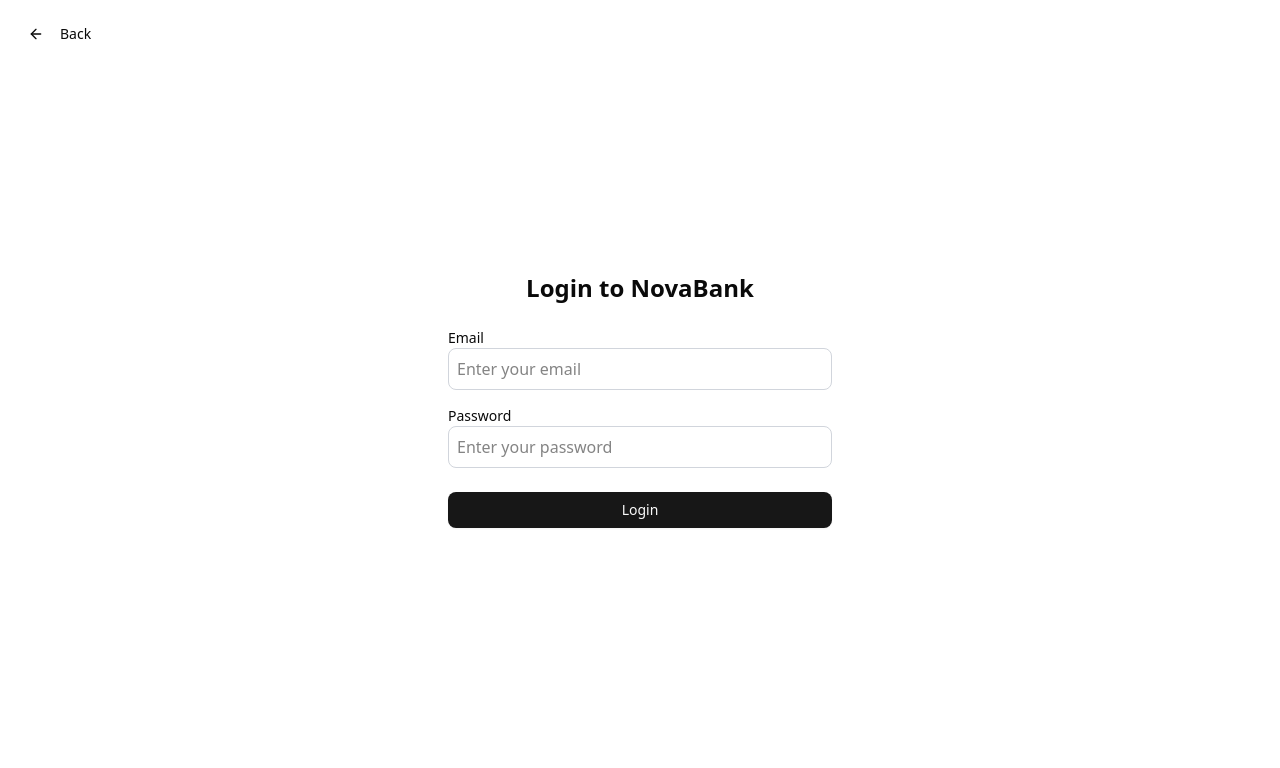
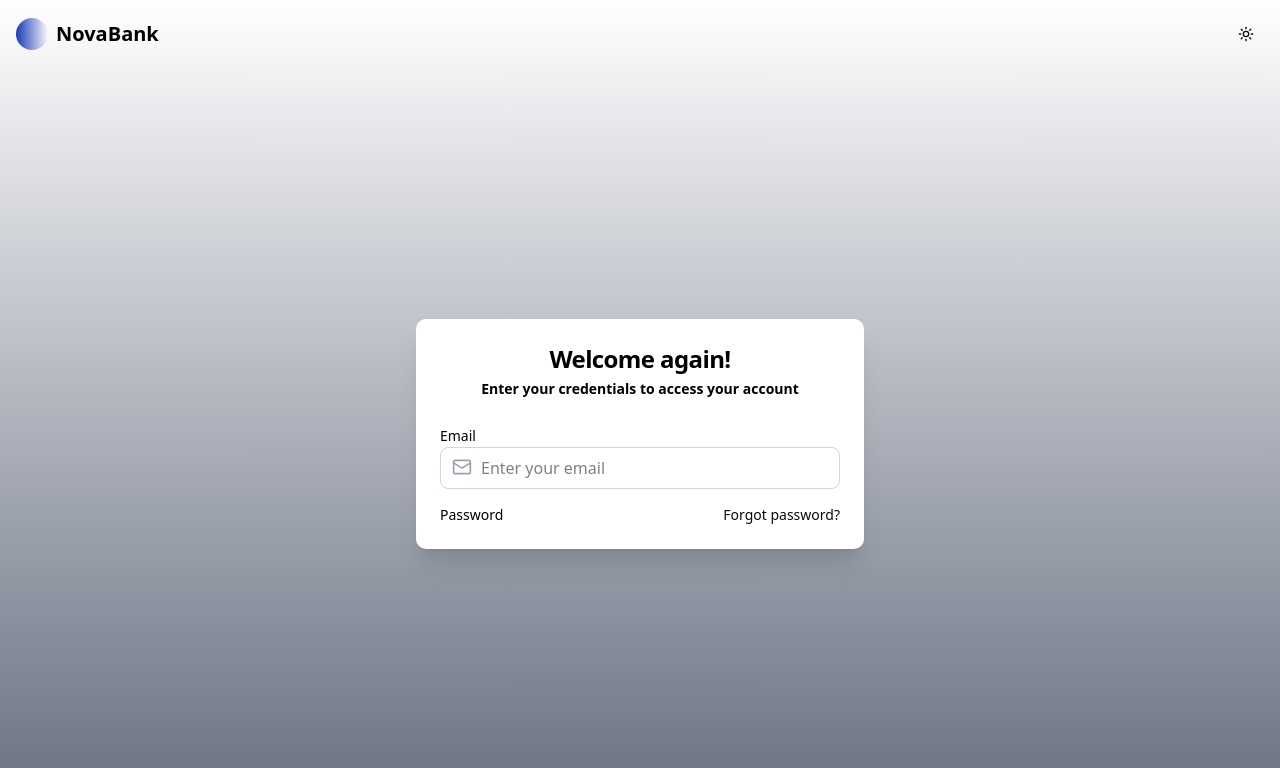
Before and after one commit to DiegoRiveraTM/NovaBank, a Next.js app: page /login in a window 1280 px wide. Shown: the top 768 px of the page. Built offline with nearby package versions, Linux system fonts and the light colour scheme.

Commit message:
Work on login áge and add some components

```diff
--- a/package.json
+++ b/package.json
@@ -10,6 +10,7 @@
   },
   "dependencies": {
     "@radix-ui/react-checkbox": "^1.2.3",
+    "@radix-ui/react-label": "^2.1.6",
     "@radix-ui/react-navigation-menu": "^1.2.10",
     "@radix-ui/react-slot": "^1.2.0",
     "@radix-ui/react-tabs": "^1.1.9",
--- a/src/app/login/page.tsx
+++ b/src/app/login/page.tsx
@@ -1,30 +1,89 @@
+"use client";
+
 import { Button } from "@/components/ui/button";
 import { Input } from "@/components/ui/input";
 import Link from "next/link";
-import { ArrowLeft } from "lucide-react";
+import { ArrowLeft, Mail } from "lucide-react";
+import { ThemeToggle } from "@/components/ui/theme-toggle";
+import { useRouter } from "next/router";
+import { useState } from "react";
+import { Card, CardContent, CardDescription, CardFooter, CardHeader, CardTitle } from "@/components/ui/card"
+import { Label } from "@/components/ui/label"
+
+
+const handleSubmit = (e: React.FormEvent) => {
+  const router = useRouter();
+    const [password, setPassword] = useState("");
+    const [showPassword, setShowPassword] = useState(false);
+    const [isLoading, setIsLoading] = useState(false);
+    const [error, setError] = useState("");
+    const [rememberMe, setRememberMe] = useState(false);
+
+  //const handleSubmit = (e: React.FormEvent) => {
+    //e.preventDefault();
+    //setIsLoading(true);
+
+  e.preventDefault();
+  //Simulate a login request
+  setTimeout(() => {
+    router.push("/dashboard");
+  }, 1500);
+};
 
 export default function LoginPage() {
+
+  const [email, setEmail] = useState("");
+
   return (
-    <div className="flex min-h-screen items-center justify-center p-4">
-      <div className="w-full max-w-sm space-y-6">
-      <Link href="/">
-        <Button variant="ghost" className="absolute top-4 left-4">
-          <ArrowLeft className="mr-2 h-4 w-4" /> Back
-        </Button>
-      </Link>
-        <h2 className="text-2xl font-bold text-center">Login to NovaBank</h2>
-        <form className="space-y-4">
-          <div>
-            <label htmlFor="email" className="block text-sm font-medium">Email</label>
-            <Input id="email" type="email" placeholder="Enter your email" />
-          </div>
-          <div>
-            <label htmlFor="password" className="block text-sm font-medium">Password</label>
-            <Input id="password" type="password" placeholder="Enter your password" />
-          </div>
-          <Button className="w-full mt-2">Login</Button>
-        </form>
-      </div>
+    <div className="min-h-screen flex flex-col bg-gradient-to-b from-white to-gray-500 dark:from-neutral-950 dark:to-neutral-900">
+      <header className="w-full p-4 flex justify-between items-center z-10">
+        <Link href="/" className="flex items-center gap-2">
+          <div className="h-8 w-8 rounded-full bg-gradient-to-r from-blue-800 to-emearald-500"></div>
+            <span className="text-xl font-bold text-black dark:text-white">NovaBank</span>
+        </Link>
+        <ThemeToggle />
+      </header>
+
+      <main className="flex-1 flex items-center justify-center p-4">
+        <div className="w-full max-w-md">
+          <Card className="border-none shadow-xl bg-white backdrop-blur-sm">
+            <CardHeader className="space-y-1">
+              <CardTitle className="text-2xl font-bold text-center text-black ">Welcome again!</CardTitle>
+                <CardDescription className="text-center text-black dark:text-black font-semibold" >
+                  Enter your credentials to access your account
+                </CardDescription>
+            </CardHeader>
+            <CardContent>
+              <form onSubmit={handleSubmit} className="space-y-4">
+                <Label htmlFor="email" className="text-black">Email</Label>
+                <div className="relative">
+                  <Mail className="absolute left-3 top-2.5 h-5 w-5 text-gray-400" />
+                  <Input
+                    id="email"
+                    type="email"
+                    placeholder="Enter your email"
+                    className="pl-10 text-black"
+                    value={email}
+                    onChange={(e) => setEmail(e.target.value)}
+                    required
+                  />
+                </div>
+                <div className="space-y-2">
+                  <div className="flex items-center justify-between">
+                    <Label htmlFor="password" className="text-black">Password</Label>
+                    <Link
+                      href="#"
+                      className="text-sm text-black-600 hover:text-neutral-950 dark:text-neutral-950 ">
+                        Forgot password?
+                      </Link>
+                  </div>
+                </div>
+              </form>
+            </CardContent>
+          </Card>
+        </div>
+      </main>
+
     </div>
-  );
+  )
 }
--- a/src/app/page.tsx
+++ b/src/app/page.tsx
@@ -48,7 +48,7 @@ export default function HomePage() {
           <div className="flex flex-col md:flex-row justify-between">
             <div className="mb-6 md:mb-0">
               <div className="flex items-center gap-2 mb-4">
-                <div className="h-8 w-8 rounded-full bg-gradient-to-r from-blue-800 to-emerald-500"></div>
+                <div className="h-8 w-8 rounded-full bg-gradient-to-r from-blue-800 to-emearald-500"></div>
                 <span className="text-xl font-bold">NovaBank</span>
               </div>
               <p className="max-w-md">
--- /dev/null
+++ b/src/components/ui/alert.tsx
@@ -0,0 +1,43 @@
+import * as React from "react"
+import { cva, type VariantProps } from "class-variance-authority"
+
+import { cn } from "@/app/lib/utils"
+
+const alertVariants = cva(
+  "relative w-full rounded-lg border p-4 [&>svg~*]:pl-7 [&>svg+div]:translate-y-[-3px] [&>svg]:absolute [&>svg]:left-4 [&>svg]:top-4 [&>svg]:text-foreground",
+  {
+    variants: {
+      variant: {
+        default: "bg-background text-foreground",
+        destructive: "border-destructive/50 text-destructive dark:border-destructive [&>svg]:text-destructive",
+      },
+    },
+    defaultVariants: {
+      variant: "default",
+    },
+  },
+)
+
+const Alert = React.forwardRef<
+  HTMLDivElement,
+  React.HTMLAttributes<HTMLDivElement> & VariantProps<typeof alertVariants>
+>(({ className, variant, ...props }, ref) => (
+  <div ref={ref} role="alert" className={cn(alertVariants({ variant }), className)} {...props} />
+))
+Alert.displayName = "Alert"
+
+const AlertTitle = React.forwardRef<HTMLParagraphElement, React.HTMLAttributes<HTMLHeadingElement>>(
+  ({ className, ...props }, ref) => (
+    <h5 ref={ref} className={cn("mb-1 font-medium leading-none tracking-tight", className)} {...props} />
+  ),
+)
+AlertTitle.displayName = "AlertTitle"
+
+const AlertDescription = React.forwardRef<HTMLParagraphElement, React.HTMLAttributes<HTMLParagraphElement>>(
+  ({ className, ...props }, ref) => (
+    <div ref={ref} className={cn("text-sm [&_p]:leading-relaxed", className)} {...props} />
+  ),
+)
+AlertDescription.displayName = "AlertDescription"
+
+export { Alert, AlertTitle, AlertDescription }
--- /dev/null
+++ b/src/components/ui/card.tsx
@@ -0,0 +1,43 @@
+import * as React from "react"
+
+import { cn } from "@/app/lib/utils"
+
+const Card = React.forwardRef<HTMLDivElement, React.HTMLAttributes<HTMLDivElement>>(({ className, ...props }, ref) => (
+  <div ref={ref} className={cn("rounded-lg border bg-card text-card-foreground shadow-sm", className)} {...props} />
+))
+Card.displayName = "Card"
+
+const CardHeader = React.forwardRef<HTMLDivElement, React.HTMLAttributes<HTMLDivElement>>(
+  ({ className, ...props }, ref) => (
+    <div ref={ref} className={cn("flex flex-col space-y-1.5 p-6", className)} {...props} />
+  ),
+)
+CardHeader.displayName = "CardHeader"
+
+const CardTitle = React.forwardRef<HTMLParagraphElement, React.HTMLAttributes<HTMLHeadingElement>>(
+  ({ className, ...props }, ref) => (
+    <h3 ref={ref} className={cn("text-2xl font-semibold leading-none tracking-tight", className)} {...props} />
+  ),
+)
+CardTitle.displayName = "CardTitle"
+
+const CardDescription = React.forwardRef<HTMLParagraphElement, React.HTMLAttributes<HTMLParagraphElement>>(
+  ({ className, ...props }, ref) => (
+    <p ref={ref} className={cn("text-sm text-muted-foreground", className)} {...props} />
+  ),
+)
+CardDescription.displayName = "CardDescription"
+
+const CardContent = React.forwardRef<HTMLDivElement, React.HTMLAttributes<HTMLDivElement>>(
+  ({ className, ...props }, ref) => <div ref={ref} className={cn("p-6 pt-0", className)} {...props} />,
+)
+CardContent.displayName = "CardContent"
+
+const CardFooter = React.forwardRef<HTMLDivElement, React.HTMLAttributes<HTMLDivElement>>(
+  ({ className, ...props }, ref) => (
+    <div ref={ref} className={cn("flex items-center p-6 pt-0", className)} {...props} />
+  ),
+)
+CardFooter.displayName = "CardFooter"
+
+export { Card, CardHeader, CardFooter, CardTitle, CardDescription, CardContent }
--- /dev/null
+++ b/src/components/ui/label.tsx
@@ -0,0 +1,19 @@
+"use client"
+
+import * as React from "react"
+import * as LabelPrimitive from "@radix-ui/react-label"
+import { cva, type VariantProps } from "class-variance-authority"
+
+import { cn } from "@/app/lib/utils"
+
+const labelVariants = cva("text-sm font-medium leading-none peer-disabled:cursor-not-allowed peer-disabled:opacity-70")
+
+const Label = React.forwardRef<
+  React.ElementRef<typeof LabelPrimitive.Root>,
+  React.ComponentPropsWithoutRef<typeof LabelPrimitive.Root> & VariantProps<typeof labelVariants>
+>(({ className, ...props }, ref) => (
+  <LabelPrimitive.Root ref={ref} className={cn(labelVariants(), className)} {...props} />
+))
+Label.displayName = "Label"
+
+export { Label }
```
Also changed, not shown: src/components/ui/account-card.tsx (added), 2 other files (tests, documents, lock files or other folders).
